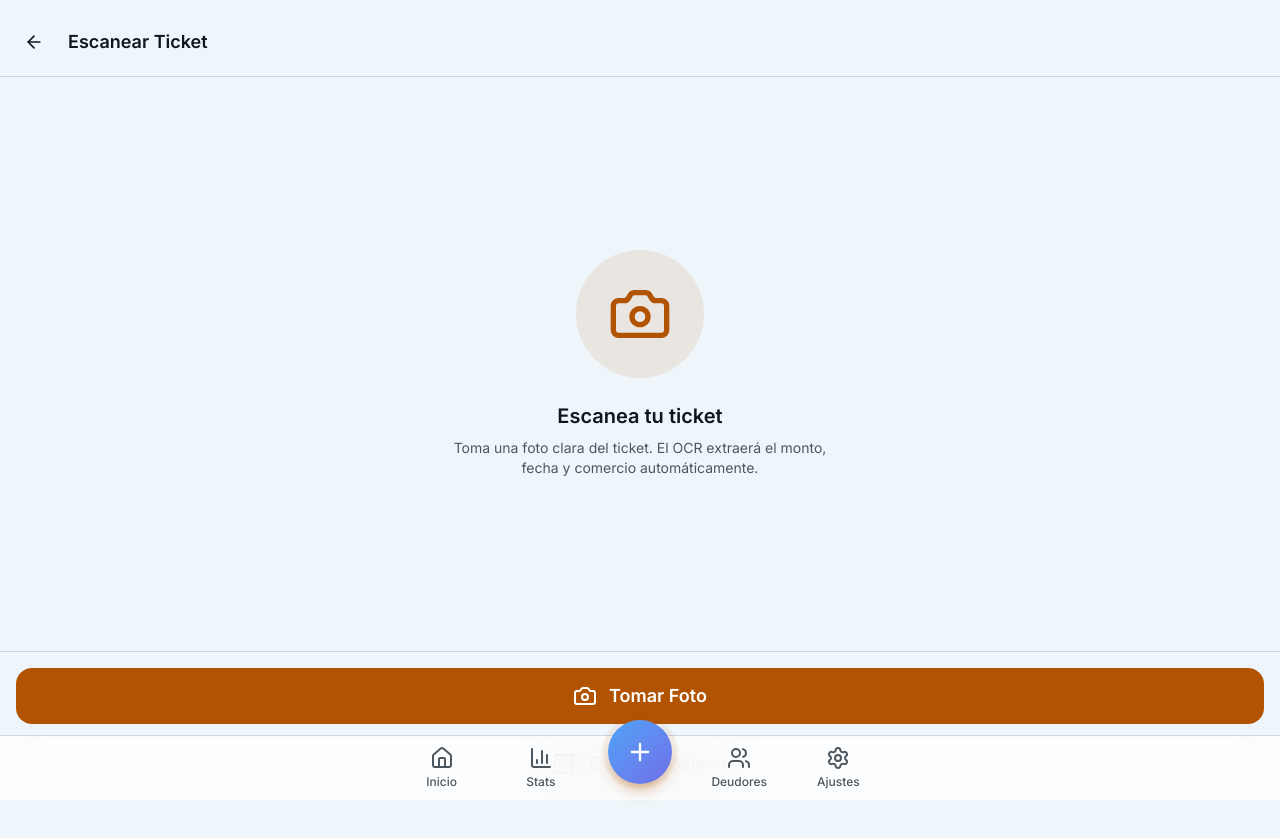
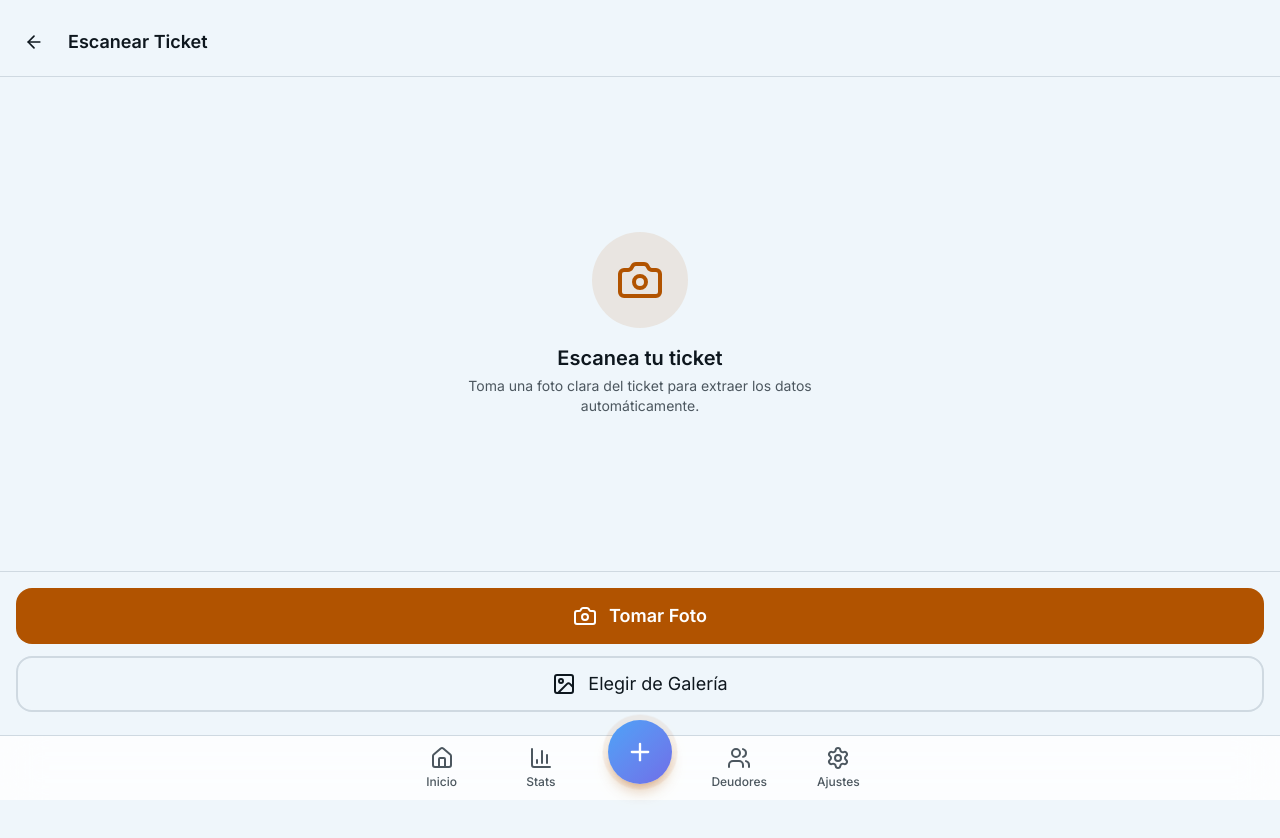
Before and after one commit to fercho159-aq/Cartera-fernando, a Next.js app: page /scan in a window 1280 px wide. Shown: the top 838 px of the page. Built offline with nearby package versions, Linux system fonts and the light colour scheme.

Commit message:
fix: ajustar layout de scan para que todo quepa sin scroll

```diff
--- a/src/app/scan/page.tsx
+++ b/src/app/scan/page.tsx
@@ -407,23 +407,23 @@ export default function ScanPage() {
 
   // Pantalla principal de captura
   return (
-    <main className="min-h-screen bg-background flex flex-col">
-      <header className="flex items-center gap-4 p-4 border-b">
+    <main className="h-screen bg-background flex flex-col pb-20">
+      <header className="flex items-center gap-4 p-4 border-b shrink-0">
         <button onClick={goBack} className="p-2 rounded-full hover:bg-muted">
           <ArrowLeft className="w-5 h-5" />
         </button>
         <h1 className="text-lg font-semibold">Escanear Ticket</h1>
       </header>
 
-      <div className="flex-1 flex flex-col items-center justify-center p-6">
-        <div className="text-center space-y-6 max-w-sm">
-          <div className="w-32 h-32 mx-auto rounded-full bg-primary/10 flex items-center justify-center">
-            <Camera className="w-16 h-16 text-primary" />
+      <div className="flex-1 flex flex-col items-center justify-center px-6 py-4">
+        <div className="text-center space-y-4 max-w-sm">
+          <div className="w-24 h-24 mx-auto rounded-full bg-primary/10 flex items-center justify-center">
+            <Camera className="w-12 h-12 text-primary" />
           </div>
           <div>
-            <h2 className="text-xl font-semibold mb-2">Escanea tu ticket</h2>
+            <h2 className="text-xl font-semibold mb-1">Escanea tu ticket</h2>
             <p className="text-muted-foreground text-sm">
-              Toma una foto clara del ticket. El OCR extraerá el monto, fecha y comercio automáticamente.
+              Toma una foto clara del ticket para extraer los datos automáticamente.
             </p>
           </div>
           {error && (
@@ -434,7 +434,7 @@ export default function ScanPage() {
         </div>
       </div>
 
-      <div className="p-4 border-t space-y-3 bg-background pb-safe">
+      <div className="p-4 border-t space-y-3 bg-background shrink-0">
         <label className="w-full h-14 text-lg font-semibold rounded-xl bg-primary text-primary-foreground flex items-center justify-center gap-3 cursor-pointer active:opacity-80">
           <Camera className="w-6 h-6" />
           <span>Tomar Foto</span>
```
